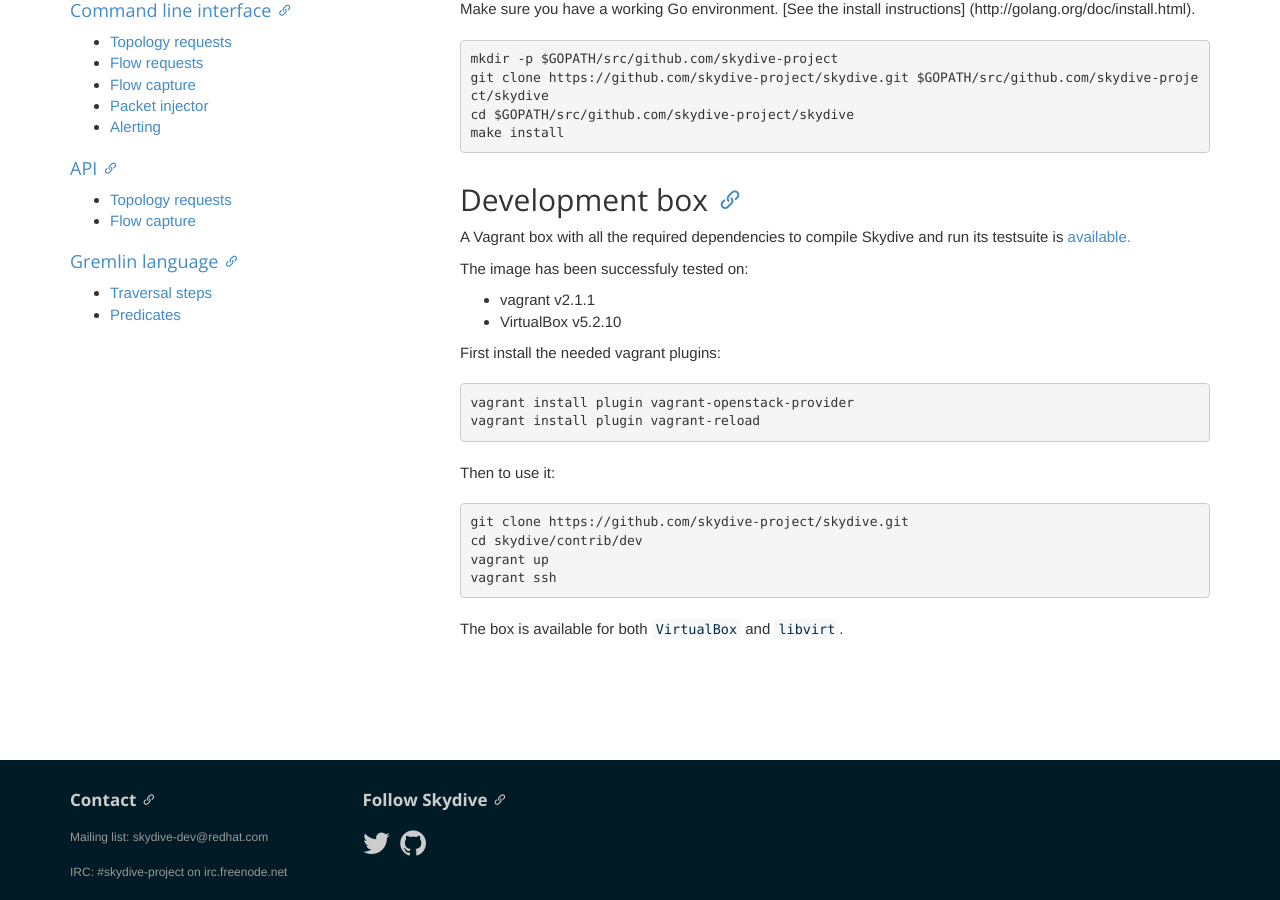
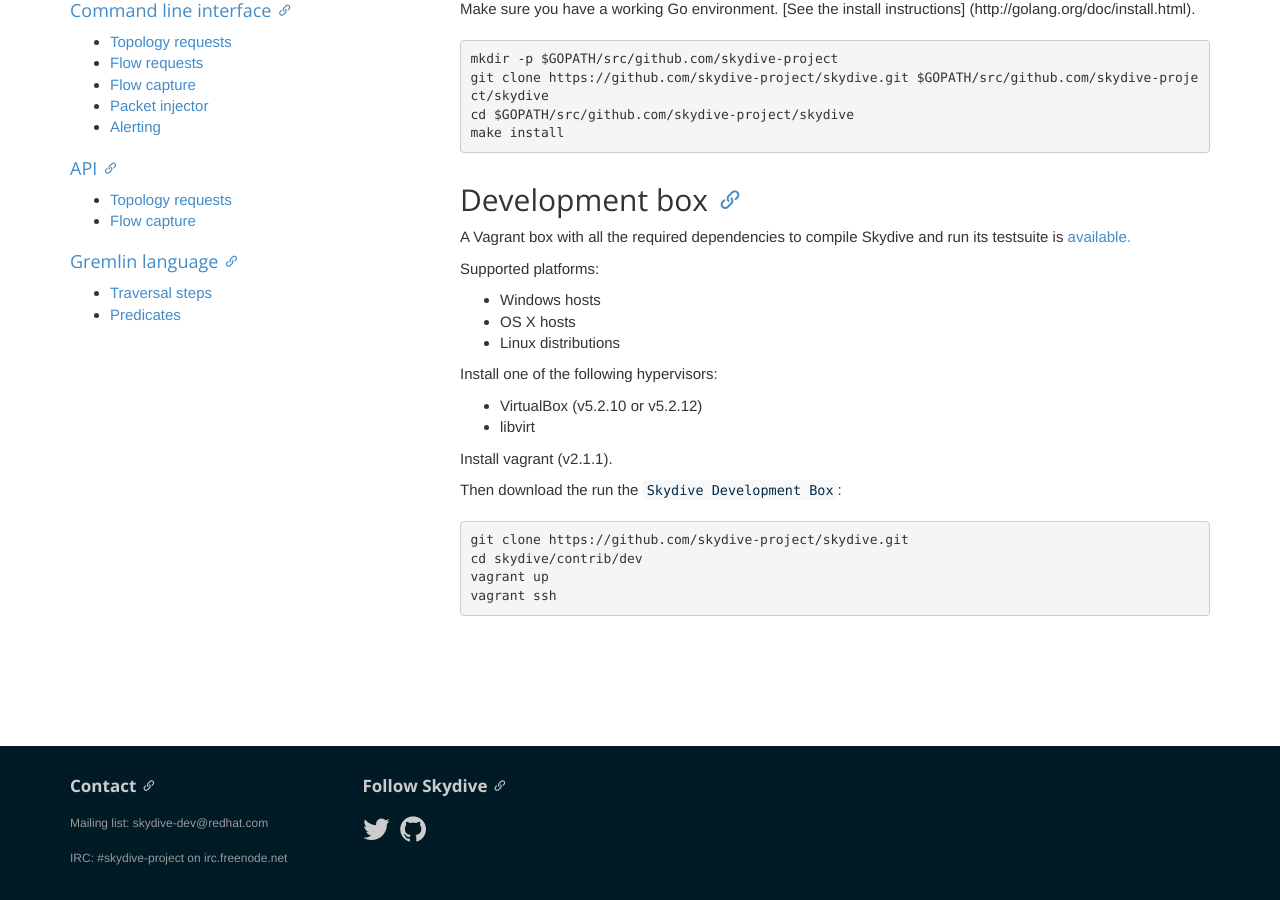
Before and after one commit to skydive-project/skydive.network, a Jekyll site: the page built from documentation/build.md, in a window 1280 px wide and 900 px high, scrolled down 692 px. Built offline with Jekyll 4.4.1, drawn with Linux system fonts in a browser that asks for light colours; nearby versions of some CDN libraries.

Commit message:
devmode: check on MacOS host

```diff
--- a/documentation/build.md
+++ b/documentation/build.md
@@ -42,19 +42,20 @@
   available.
 </a>
 
-The image has been successfuly tested on:
+Supported platforms:
 
-* vagrant v2.1.1
-* VirtualBox v5.2.10
+* Windows hosts
+* OS X hosts
+* Linux distributions
 
-First install the needed vagrant plugins:
+Install one of the following hypervisors:
 
-{% highlight shell %}
-vagrant install plugin vagrant-openstack-provider
-vagrant install plugin vagrant-reload
-{% endhighlight %}
+* VirtualBox (v5.2.10 or v5.2.12)
+* libvirt
 
-Then to use it:
+Install vagrant (v2.1.1).
+
+Then download the run the `Skydive Development Box`:
 
 {% highlight shell %}
 git clone https://github.com/skydive-project/skydive.git
@@ -62,5 +63,3 @@
 vagrant up
 vagrant ssh
 {% endhighlight %}
-
-The box is available for both `VirtualBox` and `libvirt`.
```
